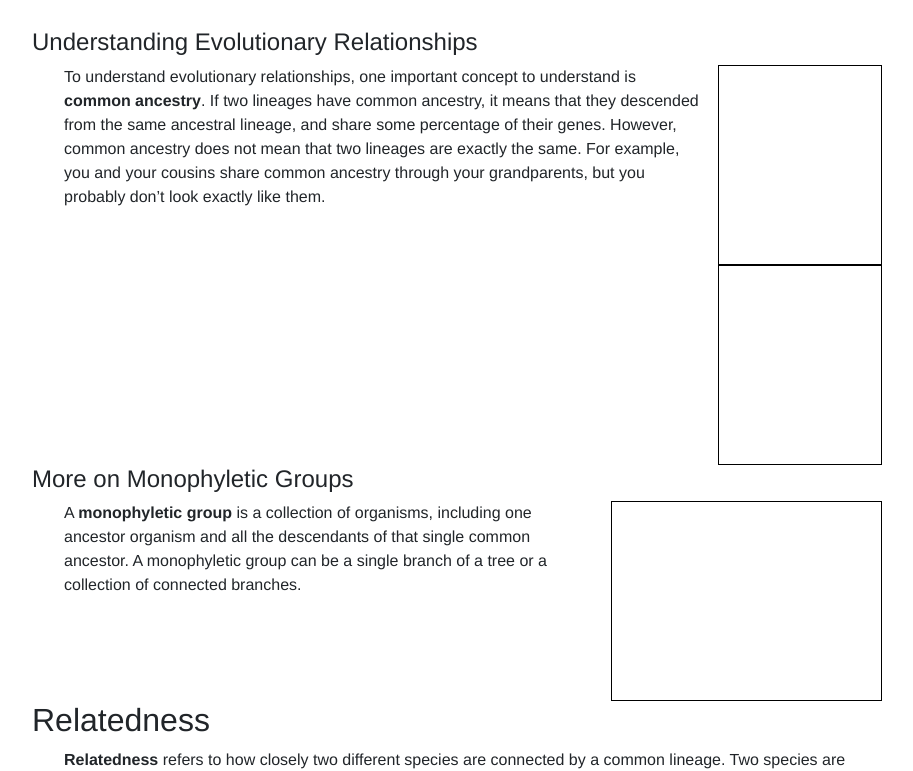
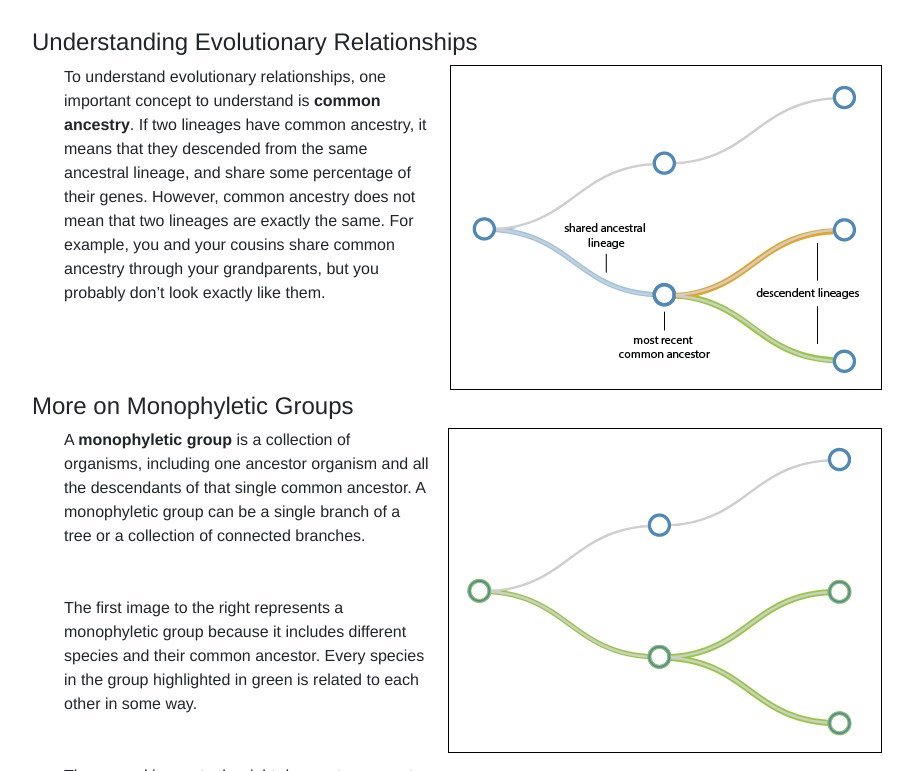
Before and after one commit to ericma000/info474_final, a plain HTML site: page index.html in a window 1280 px wide. Shown: the part 1262-2033 px from the top of the page, without its empty margins (183-1096 px from the left). Drawn offline with nearby package versions, Linux system fonts and the light colour scheme.

Commit message:
added images!!!

```diff
--- a/css/index.css
+++ b/css/index.css
@@ -83,7 +83,7 @@ body {
 
 #sec2_img_1, #sec2_img_2 {
 	width: 100%;
-	height: 200px;
+	height: 325px;
 	border: solid black 1px;
 
 }
--- a/index.html
+++ b/index.html
@@ -29,7 +29,7 @@
 
 
     <div id="header">
-        <h1 class="title">Phylogenetic Tree</h1>
+        <h1 class="title">Phylogenetic Trees</h1>
         <h7>By: Eric Ma, Rebecca Ta, Saralyn Santos</h7>
         <h5>This explorable explanation teaches users how to read phylogenetic trees, a type of diagram common in biology classes.</h5>
     </div>
@@ -116,8 +116,7 @@
 							  To understand evolutionary relationships, one important concept to understand is <b>common ancestry</b>. If two lineages have common ancestry, it means that they descended from the same ancestral lineage, and share some percentage of their genes. However, common ancestry does not mean that two lineages are exactly the same. For example, you and your cousins share common ancestry through your grandparents, but you probably don’t look exactly like them.
                     </p>
                     <div id="sec2_img">
-                        <div id="sec2_img_1"></div>
-                        <div id="sec2_img_2"></div>
+                        <div id="sec2_img_1"><img src="./img/evo_rel.png"></div>
                     </div>
                 </div>
             </div>
@@ -125,10 +124,12 @@
                 <h4>More on Monophyletic Groups</h4>
                 <div class="flex_cont">
                     <p>
-                        A <b>monophyletic group</b> is a collection of organisms, including one ancestor organism and all the descendants of that single common ancestor. A monophyletic group can be a single branch of a tree or a collection of connected branches.
+                        A <b>monophyletic group</b> is a collection of organisms, including one ancestor organism and all the descendants of that single common ancestor. A monophyletic group can be a single branch of a tree or a collection of connected branches.<br><br><br>The first image to the right represents a monophyletic group because it includes different species and their common ancestor. Every species in the group highlighted in green is related to each other in some way.<br><br><br>The second image to the right does not represent a monophyletic group because it excludes the common ancestor of all the species highlighted in orange. Although the species highlighted are all related to each other, you can't tell by looking at only the highlighted groups because their common ancestor is excluded.
                     </p>
                     <div id="sec2_img">
-                        <div id="sec2_img_1"></div>
+                        <div id="sec2_img_1"><img src="./img/mpg.png"></div>
+							  <br>
+							  	<div id="sec2_img_2"><img src="./img/not_an_mpg.png"></div>
                     </div>
                 </div>
             </div>
```
Also changed, not shown: img/evo_rel.png (added), img/not_an_mpg.png (renamed from img/not an mpg.png).
